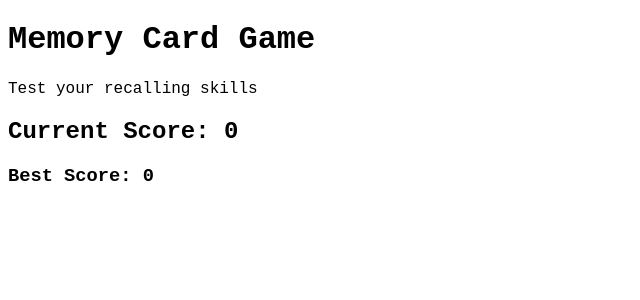
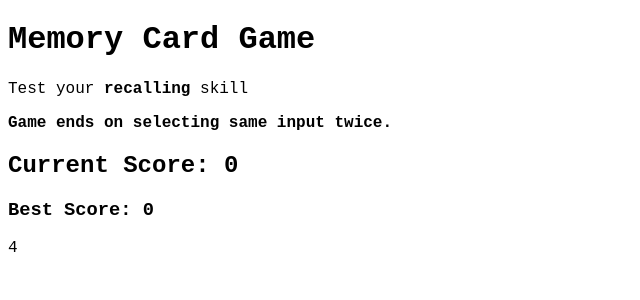
Before and after one commit to NirvaanBal/memory-game, a React (Vite) app: page / in a window 1280 px wide. Shown: the top 300 px of the page, without its empty margins (0-640 px from the left). Built offline with nearby package versions, Linux system fonts and the light colour scheme.

Commit message:
Create card component

```diff
--- a/src/App.jsx
+++ b/src/App.jsx
@@ -1,11 +1,13 @@
 import Header from './components/Header';
 import Scoreboard from './components/Scoreboard';
+import Card from './components/Card';
 
 function App() {
   return (
     <>
       <Header />
       <Scoreboard />
+      <Card value="4" />
     </>
   );
 }
--- /dev/null
+++ b/src/components/Card.jsx
@@ -0,0 +1,5 @@
+function Card({ value }) {
+  return <div className="card">{value}</div>;
+}
+
+export default Card;
--- a/src/components/Header.jsx
+++ b/src/components/Header.jsx
@@ -2,7 +2,15 @@ function Header() {
   return (
     <div className="header">
       <h1>Memory Card Game</h1>
-      <p>Test your recalling skills</p>
+      <p>
+        Test your <strong>recalling</strong> skill
+      </p>
+      <p>
+        <b>Game ends on selecting same input twice.</b>
+      </p>
+      {/* <button>Easy</button>
+      <button>Medium</button>
+      <button>Hard</button> */}
     </div>
   );
 }
--- a/src/index.css
+++ b/src/index.css
@@ -1,3 +1,7 @@
+* {
+  font-family: inherit;
+}
+
 body {
   font-family: 'Courier New', Courier, monospace;
 }
```
